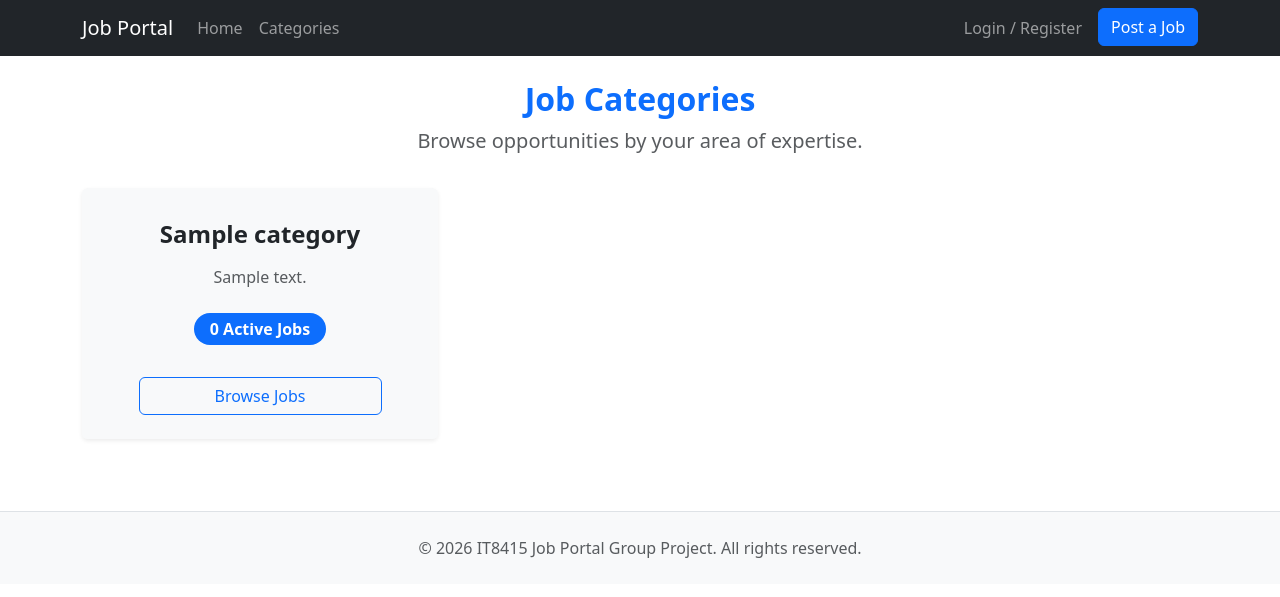
After one commit to agenthx/TalentNet, a PHP site: page /categories.php in a window 1280 px wide. The commit adds this page. Shown: the top 597 px of the page. Run offline with PHP 8.4, Linux system fonts and the light colour scheme; tables that the repository leaves empty hold one stand-in row (values such as "Sample post").

Commit message:
feat: implemented categories and job details pages
- view more takes to job details page
- category filtering is added
- category page with number of jobs

```diff
--- /dev/null
+++ b/categories.php
@@ -0,0 +1,56 @@
+<?php
+require_once 'db.php';
+require_once 'header.php';
+
+// Fetch categories and count how many published jobs exist in each
+$sql = "SELECT c.category_id, c.category_name, c.category_description, COUNT(j.job_id) as job_count
+        FROM dbProj_job_categories c
+        LEFT JOIN dbProj_job_listings j ON c.category_id = j.category_id AND j.status = 'published'
+        GROUP BY c.category_id
+        ORDER BY c.category_name ASC";
+
+$stmt = $pdo->query($sql);
+$categories = $stmt->fetchAll();
+?>
+
+<div class="row mt-4 mb-3">
+    <div class="col-12 text-center">
+        <h2 class="text-primary fw-bold">Job Categories</h2>
+        <p class="lead text-muted">Browse opportunities by your area of expertise.</p>
+    </div>
+</div>
+
+<div class="row">
+    <?php if ($categories): ?>
+        <?php foreach ($categories as $cat): ?>
+            <div class="col-md-4 mb-4">
+                <div class="card h-100 shadow-sm border-0 bg-light">
+                    <div class="card-body text-center p-4">
+                        <h4 class="card-title fw-bold text-dark mt-2 mb-3">
+                            <?= htmlspecialchars($cat['category_name']) ?>
+                        </h4>
+                        <p class="card-text text-muted mb-4">
+                            <?= htmlspecialchars($cat['category_description']) ?>
+                        </p>
+                        <span class="badge bg-primary rounded-pill px-3 py-2 fs-6">
+                            <?= $cat['job_count'] ?> Active Jobs
+                        </span>
+                    </div>
+                    <div class="card-footer bg-light border-0 text-center pb-4">
+                        <a href="index.php?search_category=<?= $cat['category_id'] ?>" class="btn btn-outline-primary w-75">
+                            Browse Jobs
+                        </a>
+                    </div>
+                </div>
+            </div>
+        <?php endforeach; ?>
+    <?php else: ?>
+        <div class="col-12">
+            <div class="alert alert-warning text-center">No categories found.</div>
+        </div>
+    <?php endif; ?>
+</div>
+
+<?php
+require_once 'footer.php';
+?>
```
Also changed, not shown: index.php (+23 -0 lines), job_details.php (added, +99 -0 lines).
